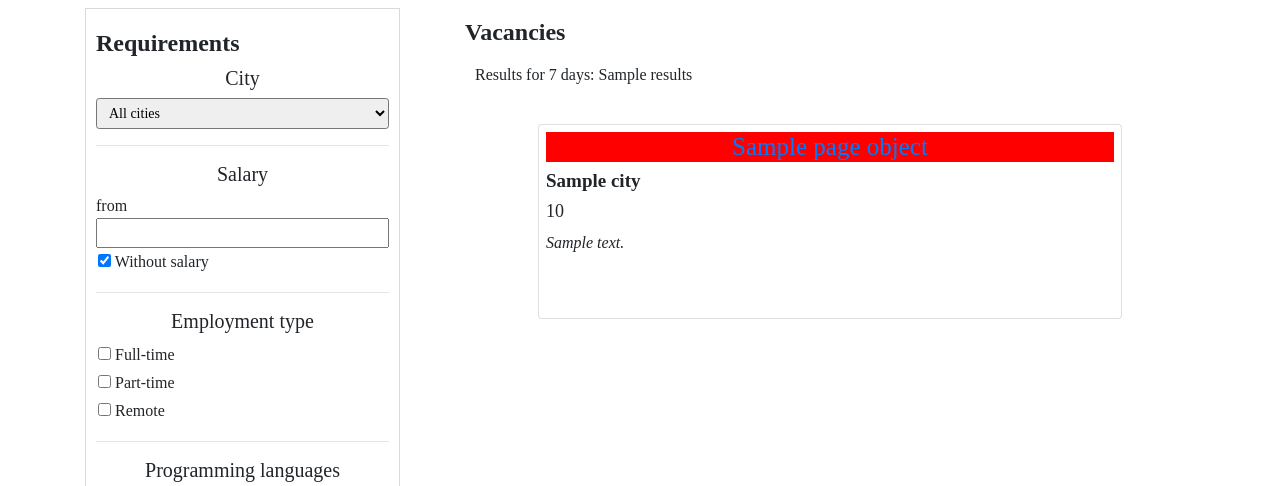
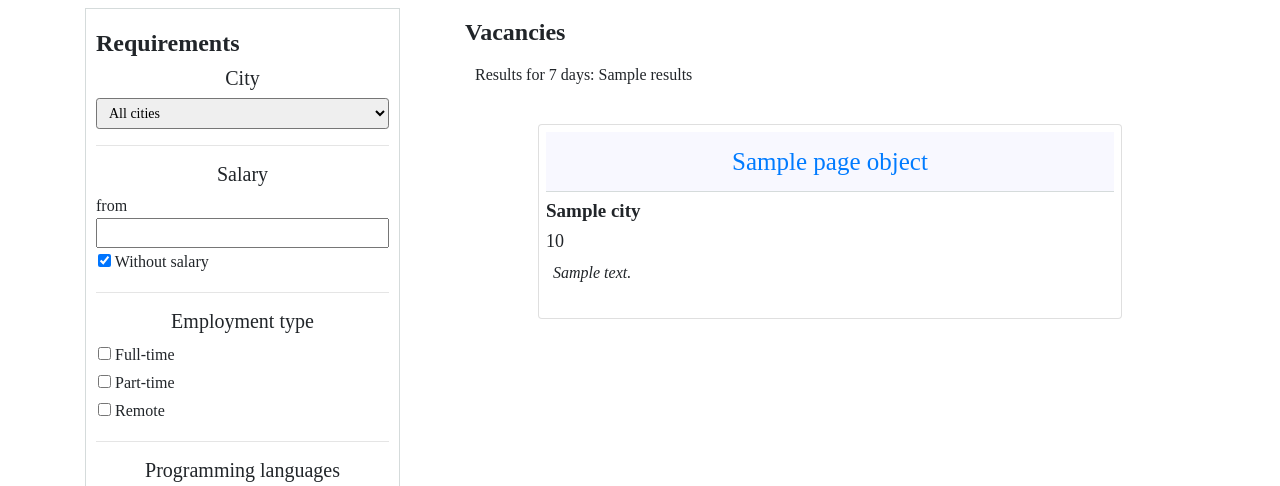
Before and after one commit to anna-zhydko/Django-project-Worker, a Django app: template main/templates/main/index.html in a window 1280 px wide. Shown: the part 175-661 px from the top of the page. Run offline with Django 3.2, Linux system fonts and the light colour scheme; tables that the repository leaves empty hold one stand-in row (values such as "Sample post"); the template is opened without the code that fills it: values that come from a table or form of the project are taken from there, most other values are stand-ins (such as "Sample title", 1, 10 or a date in 2020); parts of the project's set-up code (start-up, migrations or seed data) failed here and were passed over; some libraries are stand-ins or nearby versions.

Commit message:
edited css

```diff
--- a/main/static/main/index_style.css
+++ b/main/static/main/index_style.css
@@ -46,8 +46,14 @@ h5{
 }
 
 h5.title{
+    align-items: center;
+    background:#F8F8FF;
+    border-bottom: 1px solid #D5DBDB;
+    display: flex;
     font-size: 25px;
-    background: red;
+    min-height: 60px;
+    width: 100%;
+    justify-content: center;
 }
 
 h6{
@@ -105,6 +111,7 @@ p.description{
    font-style: italic;
    overflow: hidden;
    text-overflow: ellipsis;
+   padding: 0 7px;
 }
 
 footer{
```
